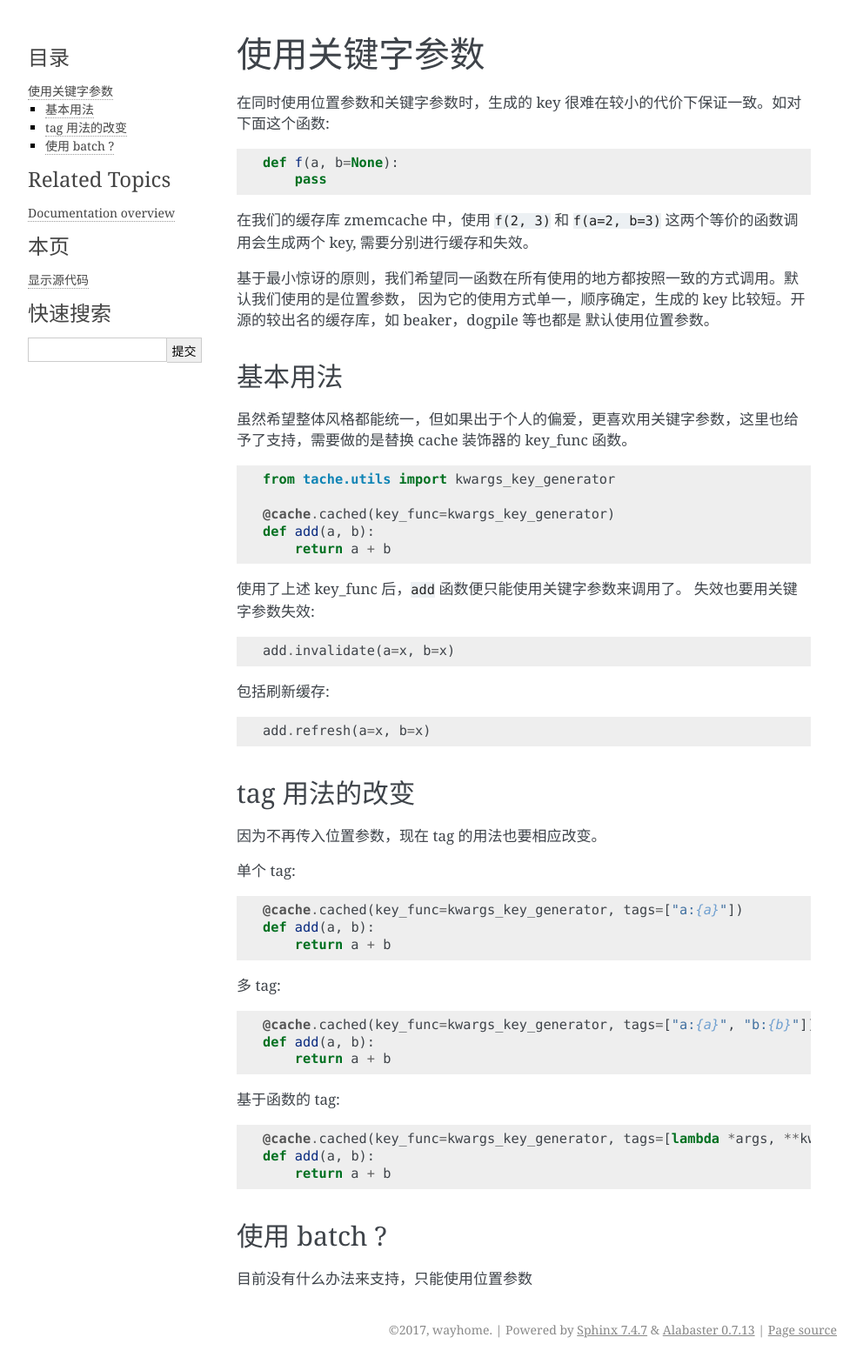
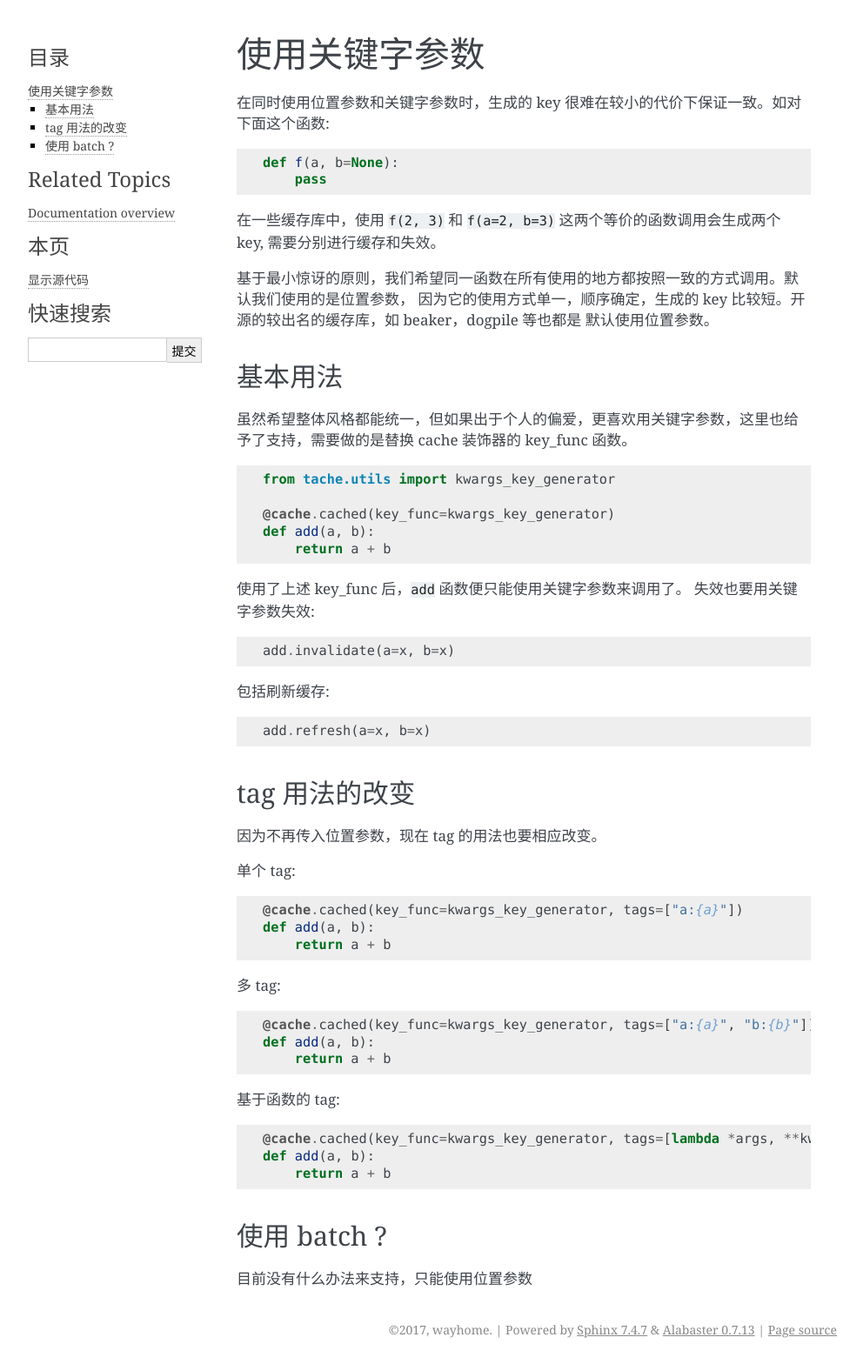
Before and after one commit to zhihu/tache, a Sphinx documentation site: the page built from docs/use_kwargs.md, in a window 1280 px wide. Shown: the whole page at 87% size, without its empty margins (148-1140 px from the left). Built offline with Sphinx 7.4.7, drawn with Linux system fonts in a browser that asks for light colours.

Commit message:
update docs

````diff
--- a/docs/use_kwargs.md
+++ b/docs/use_kwargs.md
@@ -7,7 +7,7 @@ def f(a, b=None):
     pass
 ```
 
-在我们的缓存库 zmemcache 中，使用 `f(2, 3)` 和 `f(a=2, b=3)` 这两个等价的函数调用会生成两个 key,
+在一些缓存库中，使用 `f(2, 3)` 和 `f(a=2, b=3)` 这两个等价的函数调用会生成两个 key,
 需要分别进行缓存和失效。
 
 基于最小惊讶的原则，我们希望同一函数在所有使用的地方都按照一致的方式调用。默认我们使用的是位置参数，
````
